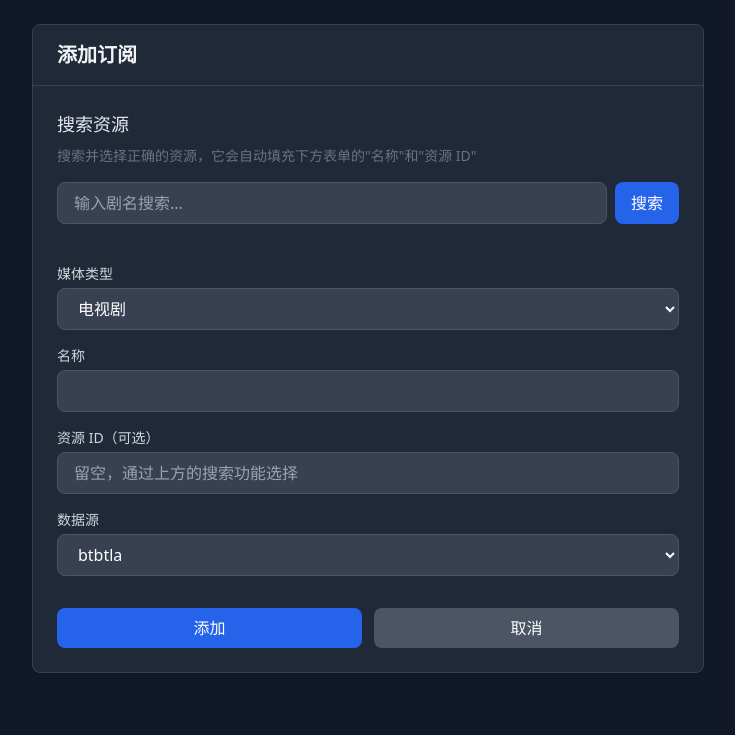
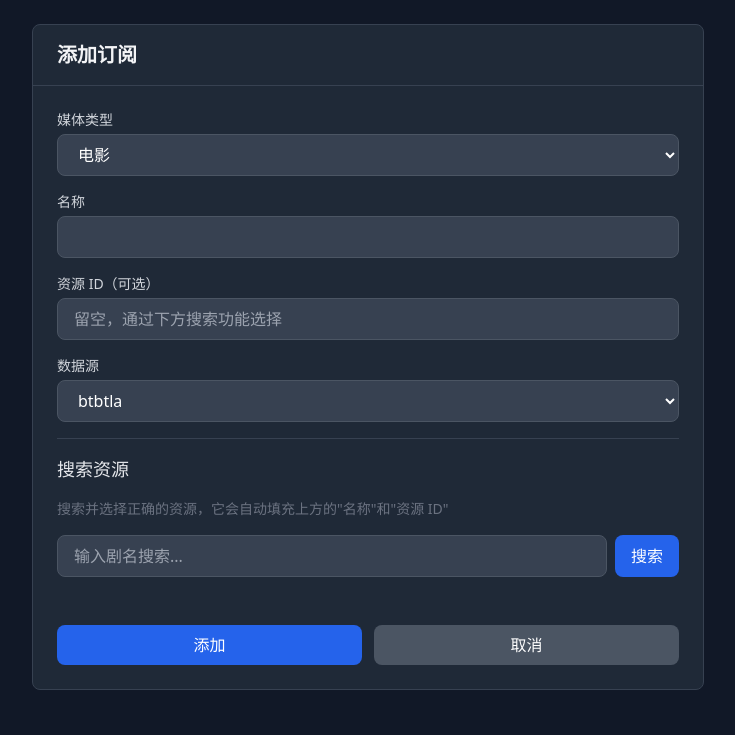
Before and after one commit to JasperJiang/VidSpectre, a Flask app: page /subscription/add in a window 1280 px wide. Shown: the part 65-800 px from the top of the page, without its empty margins (272-1007 px from the left). Run offline with Flask 3, Linux system fonts and the light colour scheme; some libraries are stand-ins or nearby versions.

Commit message:
feat: move media type to top of subscription form, default to movie
Co-Authored-By: Claude Opus 4.6 <noreply@anthropic.com>

```diff
--- a/templates/subscription.html
+++ b/templates/subscription.html
@@ -15,26 +15,12 @@
             <h2 class="text-xl font-bold">添加订阅</h2>
         </div>
         <div class="p-6">
-            <h3 class="text-lg font-medium text-gray-200 mb-2">搜索资源</h3>
-            <p class="text-sm text-gray-500 mb-4">搜索并选择正确的资源，它会自动填充下方表单的"名称"和"资源 ID"</p>
-
-            <div class="flex gap-2 mb-4">
-                <input type="text" id="search-keyword"
-                       class="flex-1 bg-gray-700 border border-gray-600 rounded-lg px-4 py-2 text-white"
-                       placeholder="输入剧名搜索...">
-                <button type="button" onclick="searchMedia()"
-                        class="bg-blue-600 hover:bg-blue-700 text-white px-4 py-2 rounded-lg">
-                    搜索
-                </button>
-            </div>
-            <div id="search-results" class="bg-gray-700 rounded-lg overflow-hidden mb-6"></div>
-
             <form method="POST" class="space-y-4">
                 <div>
                     <label class="block text-sm font-medium text-gray-300 mb-1">媒体类型</label>
                     <select name="media_type" class="w-full bg-gray-700 border border-gray-600 rounded-lg px-4 py-2 text-white">
-                        <option value="movie">电影</option>
-                        <option value="tv" selected>电视剧</option>
+                        <option value="movie" selected>电影</option>
+                        <option value="tv">电视剧</option>
                     </select>
                 </div>
 
@@ -48,7 +34,7 @@
                     <label class="block text-sm font-medium text-gray-300 mb-1">资源 ID（可选）</label>
                     <input type="text" name="media_id"
                            class="w-full bg-gray-700 border border-gray-600 rounded-lg px-4 py-2 text-white"
-                           placeholder="留空，通过上方的搜索功能选择">
+                           placeholder="留空，通过下方搜索功能选择">
                 </div>
 
                 <div>
@@ -57,6 +43,22 @@
                         <option value="btbtla" selected>btbtla</option>
                     </select>
                 </div>
+
+                <hr class="border-gray-700">
+
+                <h3 class="text-lg font-medium text-gray-200">搜索资源</h3>
+                <p class="text-sm text-gray-500 mb-4">搜索并选择正确的资源，它会自动填充上方的"名称"和"资源 ID"</p>
+
+                <div class="flex gap-2 mb-4">
+                    <input type="text" id="search-keyword"
+                           class="flex-1 bg-gray-700 border border-gray-600 rounded-lg px-4 py-2 text-white"
+                           placeholder="输入剧名搜索...">
+                    <button type="button" onclick="searchMedia()"
+                            class="bg-blue-600 hover:bg-blue-700 text-white px-4 py-2 rounded-lg">
+                        搜索
+                    </button>
+                </div>
+                <div id="search-results" class="bg-gray-700 rounded-lg overflow-hidden mb-6"></div>
 
                 <div class="flex gap-3 pt-4">
                     <button type="submit"
```
